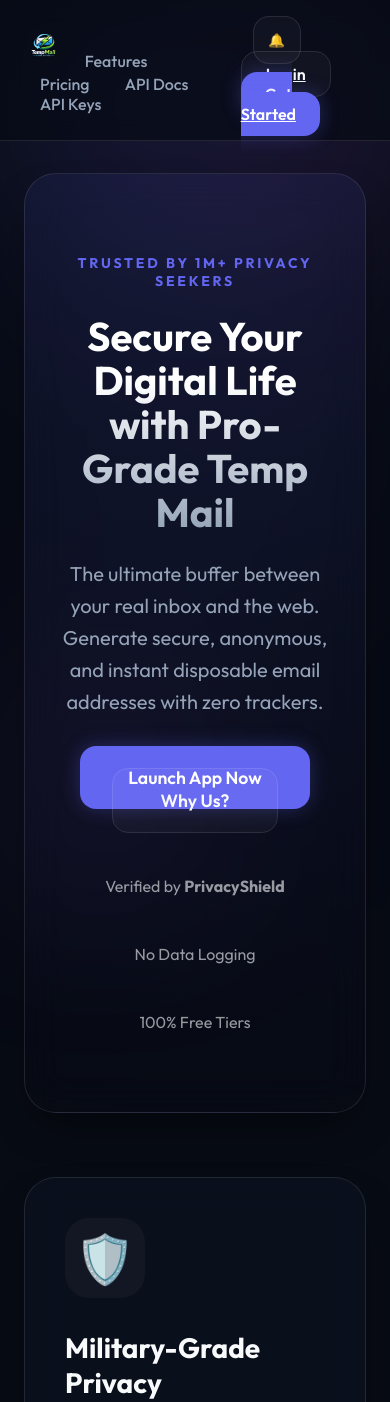
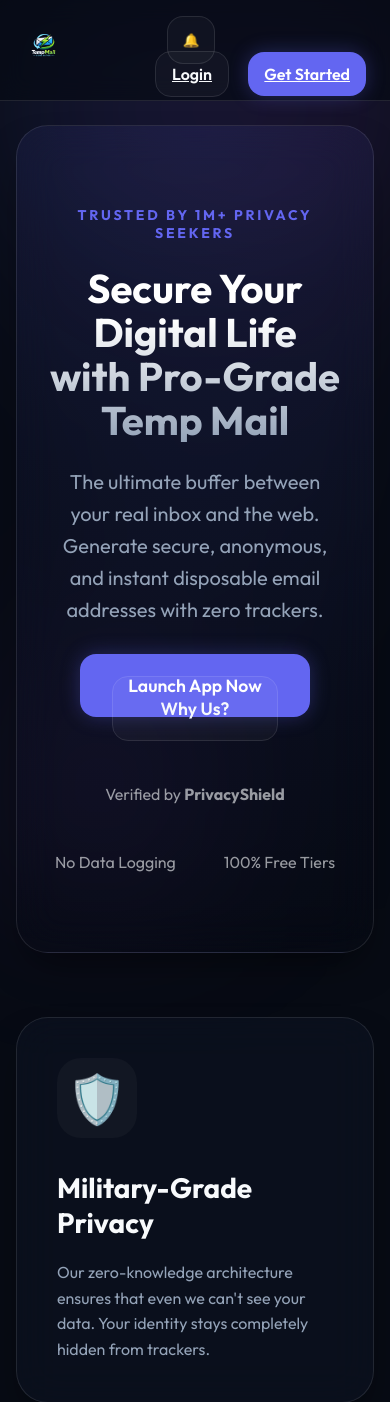
Before and after one commit to Yash-007688/temp-mail-generator, a Flask app: page / in a window 390 px wide. Shown: the top 1402 px of the page. Run offline with Flask 3, Linux system fonts and the light colour scheme.

Commit message:
Responsive, SEO, a11y and performance improvements across pages

```diff
--- a/static/css/style.css
+++ b/static/css/style.css
@@ -1,5 +1,3 @@
-@import url('https://fonts.googleapis.com/css2?family=Outfit:wght@300;400;500;600;700&display=swap');
-
 :root {
   --primary: #6366f1;
   --primary-hover: #4f46e5;
@@ -199,6 +197,25 @@ body::before {
   box-shadow: 0 10px 20px rgba(99, 102, 241, 0.25);
 }
 
+/* Mobile */
+@media (max-width: 768px) {
+  .navbar {
+    padding: 1rem;
+  }
+  .nav-left .nav-link {
+    display: none;
+  }
+  .nav-right .nav-btn {
+    padding: 0.75rem 1rem;
+  }
+  .container {
+    padding: 1.5rem 1rem;
+  }
+  .grid-container {
+    grid-template-columns: 1fr;
+  }
+}
+
 /* Hero Section */
 .hero {
   text-align: center;
@@ -217,7 +234,7 @@ body::before {
 }
 
 h1 {
-  font-size: 3.5rem;
+  font-size: clamp(2rem, 5vw, 3.5rem);
   font-weight: 800;
   line-height: 1.1;
   margin-bottom: 1.5rem;
@@ -225,6 +242,11 @@ h1 {
   -webkit-background-clip: text;
   background-clip: text;
   -webkit-text-fill-color: transparent;
+}
+
+img {
+  max-width: 100%;
+  height: auto;
 }
 
 /* Email Pill */
--- a/templates/index.html
+++ b/templates/index.html
@@ -4,6 +4,10 @@
 <head>
     <meta charset="UTF-8" />
     <meta name="viewport" content="width=device-width, initial-scale=1.0" />
+    <meta name="description" content="Generate secure disposable emails, manage inbox, and integrate with API. Mobile-ready, privacy-first temp mail." />
+    <link rel="preconnect" href="https://fonts.googleapis.com">
+    <link rel="preconnect" href="https://fonts.gstatic.com" crossorigin>
+    <link href="https://fonts.googleapis.com/css2?family=Outfit:wght@300;400;500;600;700&display=swap" rel="stylesheet">
     <title>Temp Mail | Premium Disposable Email Service</title>
     <link rel="stylesheet" href="/static/css/style.css" />
     <link rel="icon" href="/static/img/logo.png" type="image/png" />
@@ -12,8 +16,8 @@
 <body>
     <nav class="navbar">
         <div class="nav-left">
-            <a class="brand" href="/">
-                <img src="/static/img/logo.png" alt="Temp Mail" style="height: 40px;">
+            <a class="brand" href="/" aria-label="Home">
+                <img src="/static/img/logo.png" alt="Temp Mail" style="height: 40px;" loading="lazy">
             </a>
             <a class="nav-link" href="#features">Features</a>
             <a class="nav-link" href="#pricing">Pricing</a>
@@ -21,7 +25,7 @@
             <a class="nav-link" href="/apikey">API Keys</a>
         </div>
         <div class="nav-right">
-            <button id="btn-notify" class="icon-btn" style="margin-right: 1rem;">🔔</button>
+            <button id="btn-notify" class="icon-btn" style="margin-right: 1rem" aria-label="Notifications" aria-expanded="false">🔔</button>
             <a href="/login" class="nav-btn outline" style="margin-right: 1rem;">Login</a>
             <a href="/dashboard" class="nav-btn">Get Started</a>
         </div>
@@ -312,6 +316,7 @@
             b.onclick=function(){
                 place();
                 p.classList.toggle('hidden');
+                b.setAttribute('aria-expanded', String(!p.classList.contains('hidden')));
             };
             window.addEventListener('resize',function(){ if(!p.classList.contains('hidden')) place(); });
             document.addEventListener('keydown',function(e){ if(e.key==='Escape') p.classList.add('hidden'); });
--- a/templates/login.html
+++ b/templates/login.html
@@ -4,6 +4,10 @@
 <head>
     <meta charset="UTF-8" />
     <meta name="viewport" content="width=device-width, initial-scale=1.0" />
+    <meta name="description" content="Login to Temp Mail to access premium features, custom identities, and secure inbox." />
+    <link rel="preconnect" href="https://fonts.googleapis.com">
+    <link rel="preconnect" href="https://fonts.gstatic.com" crossorigin>
+    <link href="https://fonts.googleapis.com/css2?family=Outfit:wght@300;400;500;600;700&display=swap" rel="stylesheet">
     <title>High Security Access | Temp Mail Lab</title>
     <link rel="stylesheet" href="/static/css/style.css" />
     <link rel="icon" href="/static/img/logo.png" type="image/png" />
--- a/templates/register.html
+++ b/templates/register.html
@@ -4,6 +4,10 @@
 <head>
     <meta charset="UTF-8" />
     <meta name="viewport" content="width=device-width, initial-scale=1.0" />
+    <meta name="description" content="Create your Temp Mail account to unlock premium domains, custom workflows, and developer API." />
+    <link rel="preconnect" href="https://fonts.googleapis.com">
+    <link rel="preconnect" href="https://fonts.gstatic.com" crossorigin>
+    <link href="https://fonts.googleapis.com/css2?family=Outfit:wght@300;400;500;600;700&display=swap" rel="stylesheet">
     <title>Initialize Account | Temp Mail Lab</title>
     <link rel="stylesheet" href="/static/css/style.css" />
     <link rel="icon" href="/static/img/logo.png" type="image/png" />
```
Also changed, not shown: templates/api.html (+6 -2 lines), templates/apikey.html (+6 -2 lines), templates/dashboard.html (+6 -2 lines).
